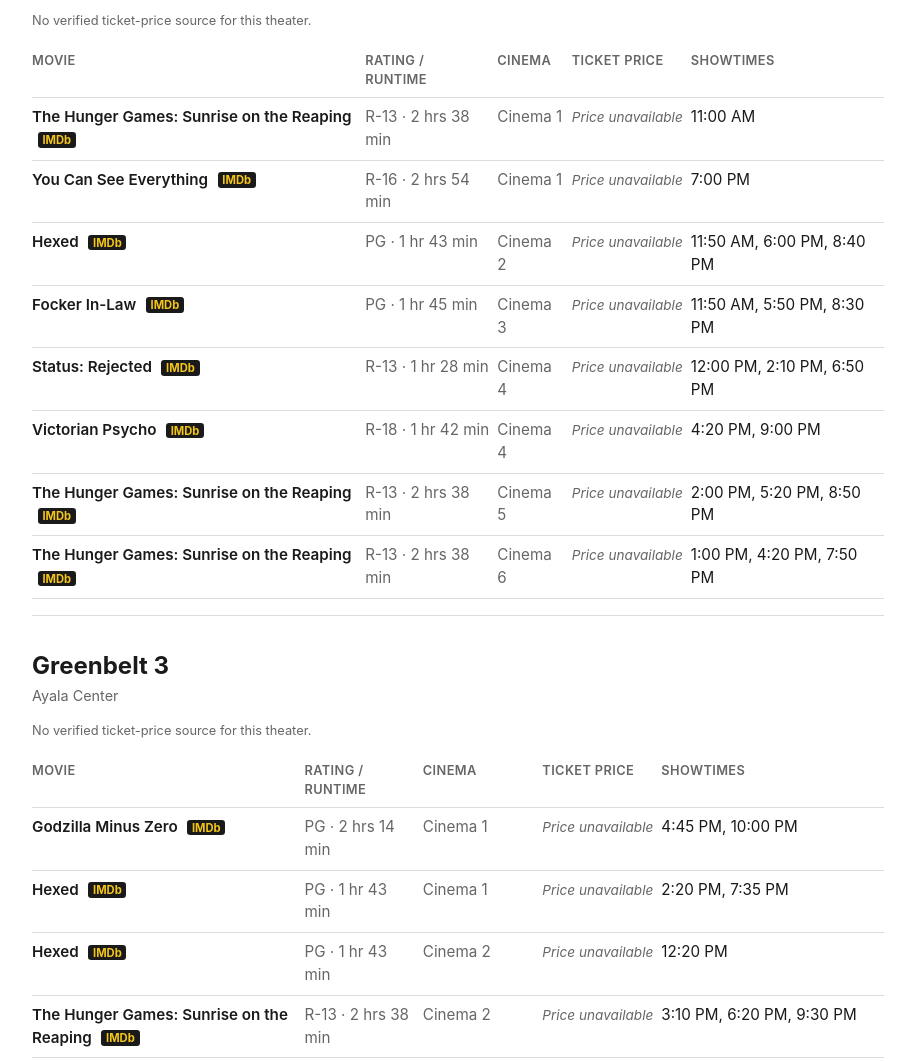
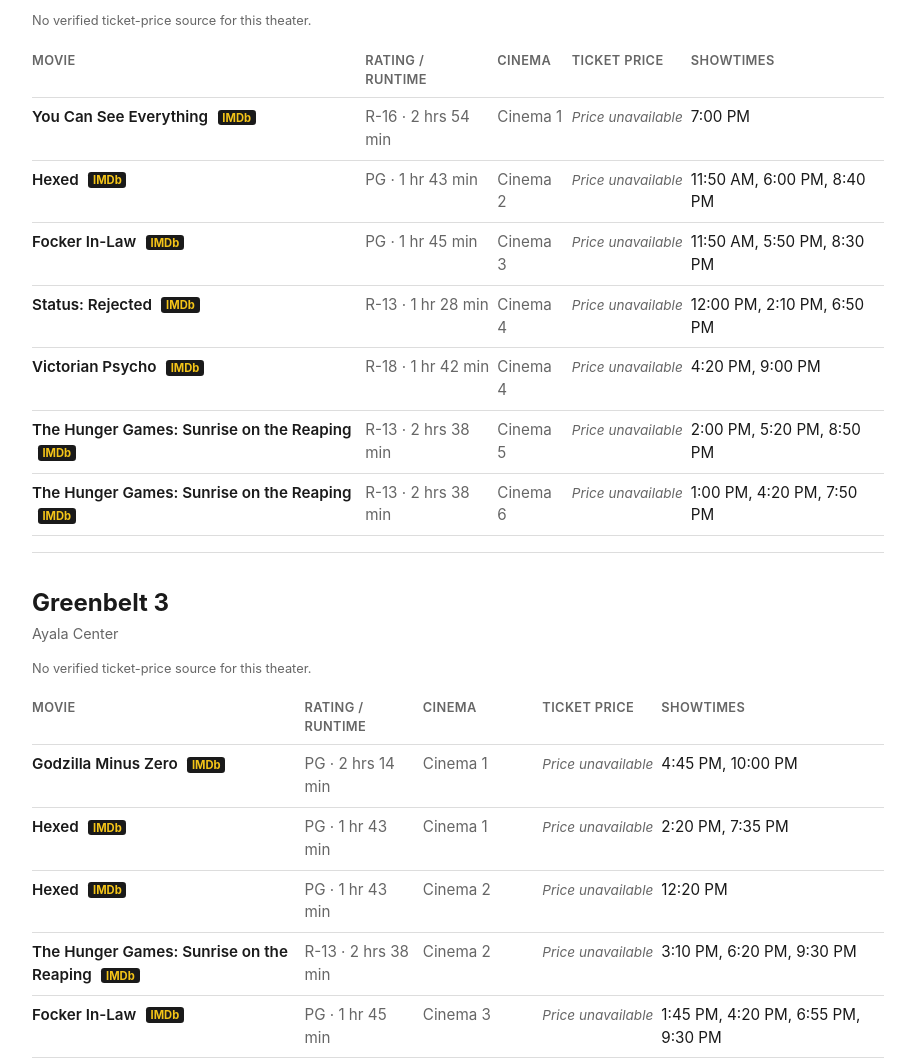
Before and after one commit to ngpestelos/nowshowing, a plain HTML site: page public/index.html in a window 1280 px wide. Shown: the part 1071-2132 px from the top of the page, without its empty margins (182-1097 px from the left). Drawn offline with Linux system fonts and the light colour scheme.

Commit message:
chore: refresh schedules 2026-11-28

```diff
--- a/public/index.html
+++ b/public/index.html
@@ -10,7 +10,7 @@
 <header class="site-header">
   <div class="header-text">
     <h1>Now Showing</h1>
-    <p class="updated">Schedules for 2026-11-28 &middot; last updated 2026-11-28 03:55 PST</p>
+    <p class="updated">Schedules for 2026-11-28 &middot; last updated 2026-11-28 11:53 PST</p>
   </div>
   <label class="city-filter">
     <span class="visually-hidden">City</span>
@@ -91,8 +91,7 @@
       <table>
         <thead><tr><th>Movie</th><th>Rating / Runtime</th><th>Cinema</th><th>Ticket Price</th><th>Showtimes</th></tr></thead>
         <tbody>
-        <tr data-title="the hunger games: sunrise on the reaping" data-cinema="cinema 1"><td class="title" data-label="Movie">The Hunger Games: Sunrise on the Reaping <a class="imdb-link" href="https://www.imdb.com/title/tt32558705/" target="_blank" rel="noopener" title="View on IMDb">IMDb</a></td><td class="meta" data-label="Rating / Runtime">R-13 &middot; 2 hrs 38 min</td><td class="cinema" data-label="Cinema">Cinema 1</td><td class="price" data-label="Ticket Price"><span class="price-unavailable" title="No verified price source for this theater/room tier">Price unavailable</span></td><td class="showtimes" data-label="Showtimes">11:00 AM</td></tr>
-<tr data-title="you can see everything" data-cinema="cinema 1"><td class="title" data-label="Movie">You Can See Everything <a class="imdb-link" href="https://www.imdb.com/title/tt45368240/" target="_blank" rel="noopener" title="View on IMDb">IMDb</a></td><td class="meta" data-label="Rating / Runtime">R-16 &middot; 2 hrs 54 min</td><td class="cinema" data-label="Cinema">Cinema 1</td><td class="price" data-label="Ticket Price"><span class="price-unavailable" title="No verified price source for this theater/room tier">Price unavailable</span></td><td class="showtimes" data-label="Showtimes">7:00 PM</td></tr>
+        <tr data-title="you can see everything" data-cinema="cinema 1"><td class="title" data-label="Movie">You Can See Everything <a class="imdb-link" href="https://www.imdb.com/title/tt45368240/" target="_blank" rel="noopener" title="View on IMDb">IMDb</a></td><td class="meta" data-label="Rating / Runtime">R-16 &middot; 2 hrs 54 min</td><td class="cinema" data-label="Cinema">Cinema 1</td><td class="price" data-label="Ticket Price"><span class="price-unavailable" title="No verified price source for this theater/room tier">Price unavailable</span></td><td class="showtimes" data-label="Showtimes">7:00 PM</td></tr>
 <tr data-title="hexed" data-cinema="cinema 2"><td class="title" data-label="Movie">Hexed <a class="imdb-link" href="https://www.imdb.com/title/tt38077943/" target="_blank" rel="noopener" title="View on IMDb">IMDb</a></td><td class="meta" data-label="Rating / Runtime">PG &middot; 1 hr 43 min</td><td class="cinema" data-label="Cinema">Cinema 2</td><td class="price" data-label="Ticket Price"><span class="price-unavailable" title="No verified price source for this theater/room tier">Price unavailable</span></td><td class="showtimes" data-label="Showtimes">11:50 AM, 6:00 PM, 8:40 PM</td></tr>
 <tr data-title="focker in-law" data-cinema="cinema 3"><td class="title" data-label="Movie">Focker In-Law <a class="imdb-link" href="https://www.imdb.com/title/tt34966140/" target="_blank" rel="noopener" title="View on IMDb">IMDb</a></td><td class="meta" data-label="Rating / Runtime">PG &middot; 1 hr 45 min</td><td class="cinema" data-label="Cinema">Cinema 3</td><td class="price" data-label="Ticket Price"><span class="price-unavailable" title="No verified price source for this theater/room tier">Price unavailable</span></td><td class="showtimes" data-label="Showtimes">11:50 AM, 5:50 PM, 8:30 PM</td></tr>
 <tr data-title="status: rejected" data-cinema="cinema 4"><td class="title" data-label="Movie">Status: Rejected <a class="imdb-link" href="https://www.imdb.com/title/tt44862514/" target="_blank" rel="noopener" title="View on IMDb">IMDb</a></td><td class="meta" data-label="Rating / Runtime">R-13 &middot; 1 hr 28 min</td><td class="cinema" data-label="Cinema">Cinema 4</td><td class="price" data-label="Ticket Price"><span class="price-unavailable" title="No verified price source for this theater/room tier">Price unavailable</span></td><td class="showtimes" data-label="Showtimes">12:00 PM, 2:10 PM, 6:50 PM</td></tr>
@@ -132,7 +131,7 @@
 <tr data-title="focker in-law" data-cinema="2"><td class="title" data-label="Movie">Focker In-Law <a class="imdb-link" href="https://www.imdb.com/title/tt34966140/" target="_blank" rel="noopener" title="View on IMDb">IMDb</a></td><td class="meta" data-label="Rating / Runtime">PG &middot; 1 hr 45 min</td><td class="cinema" data-label="Cinema">2</td><td class="price" data-label="Ticket Price">&#8369;440.00</td><td class="showtimes" data-label="Showtimes">12:00 PM, 2:20 PM, 4:40 PM, 7:00 PM, 9:20 PM</td></tr>
 <tr data-title="you can see everything" data-cinema="3"><td class="title" data-label="Movie">You Can See Everything <a class="imdb-link" href="https://www.imdb.com/title/tt45368240/" target="_blank" rel="noopener" title="View on IMDb">IMDb</a></td><td class="meta" data-label="Rating / Runtime">R-16 &middot; 2 hrs 54 min</td><td class="cinema" data-label="Cinema">3</td><td class="price" data-label="Ticket Price">&#8369;440.00</td><td class="showtimes" data-label="Showtimes">1:30 PM, 5:00 PM, 8:30 PM</td></tr>
 <tr data-title="the hunger games: sunrise on the reaping" data-cinema="4"><td class="title" data-label="Movie">The Hunger Games: Sunrise on the Reaping <a class="imdb-link" href="https://www.imdb.com/title/tt32558705/" target="_blank" rel="noopener" title="View on IMDb">IMDb</a></td><td class="meta" data-label="Rating / Runtime">R-13 &middot; 2 hrs 38 min</td><td class="cinema" data-label="Cinema">4</td><td class="price" data-label="Ticket Price">&#8369;440.00</td><td class="showtimes" data-label="Showtimes">12:00 PM, 3:10 PM, 6:20 PM, 9:30 PM</td></tr>
-<tr data-title="the hunger games: sunrise on the reaping" data-cinema="the screening room 1"><td class="title" data-label="Movie">The Hunger Games: Sunrise on the Reaping <a class="imdb-link" href="https://www.imdb.com/title/tt32558705/" target="_blank" rel="noopener" title="View on IMDb">IMDb</a></td><td class="meta" data-label="Rating / Runtime">R-13 &middot; 2 hrs 38 min</td><td class="cinema" data-label="Cinema">The Screening Room 1</td><td class="price" data-label="Ticket Price">&#8369;590.00</td><td class="showtimes" data-label="Showtimes">11:00 AM, 2:10 PM, 5:20 PM, 8:30 PM</td></tr>
+<tr data-title="the hunger games: sunrise on the reaping" data-cinema="the screening room 1"><td class="title" data-label="Movie">The Hunger Games: Sunrise on the Reaping <a class="imdb-link" href="https://www.imdb.com/title/tt32558705/" target="_blank" rel="noopener" title="View on IMDb">IMDb</a></td><td class="meta" data-label="Rating / Runtime">R-13 &middot; 2 hrs 38 min</td><td class="cinema" data-label="Cinema">The Screening Room 1</td><td class="price" data-label="Ticket Price">&#8369;590.00</td><td class="showtimes" data-label="Showtimes">11:00 AM, 2:10 PM, 8:30 PM</td></tr>
 <tr data-title="the hunger games: sunrise on the reaping" data-cinema="the screening room 2"><td class="title" data-label="Movie">The Hunger Games: Sunrise on the Reaping <a class="imdb-link" href="https://www.imdb.com/title/tt32558705/" target="_blank" rel="noopener" title="View on IMDb">IMDb</a></td><td class="meta" data-label="Rating / Runtime">R-13 &middot; 2 hrs 38 min</td><td class="cinema" data-label="Cinema">The Screening Room 2</td><td class="price" data-label="Ticket Price">&#8369;590.00</td><td class="showtimes" data-label="Showtimes">11:30 AM, 2:40 PM, 5:50 PM, 9:00 PM</td></tr>
         </tbody>
       </table>
@@ -277,11 +276,20 @@
       <table>
         <thead><tr><th>Movie</th><th>Rating / Runtime</th><th>Cinema</th><th>Ticket Price</th><th>Showtimes</th></tr></thead>
         <tbody>
-        <tr data-title="the hunger games: sunrise on the reaping" data-cinema="cinema 2"><td class="title" data-label="Movie">The Hunger Games: Sunrise on the Reaping <a class="imdb-link" href="https://www.imdb.com/title/tt32558705/" target="_blank" rel="noopener" title="View on IMDb">IMDb</a></td><td class="meta" data-label="Rating / Runtime">R-13 &middot; 2 hrs 38 min</td><td class="cinema" data-label="Cinema">Cinema 2</td><td class="price" data-label="Ticket Price"><span class="price-unavailable" title="No verified price source for this theater/room tier">Price unavailable</span></td><td class="showtimes" data-label="Showtimes">11:45 AM, 3:00 PM, 6:10 PM, 9:20 PM</td></tr>
+        <tr data-title="status: rejected" data-cinema="cinema 1"><td class="title" data-label="Movie">Status: Rejected <a class="imdb-link" href="https://www.imdb.com/title/tt44862514/" target="_blank" rel="noopener" title="View on IMDb">IMDb</a></td><td class="meta" data-label="Rating / Runtime">R-13 &middot; 1 hr 28 min</td><td class="cinema" data-label="Cinema">Cinema 1</td><td class="price" data-label="Ticket Price"><span class="price-unavailable" title="No verified price source for this theater/room tier">Price unavailable</span></td><td class="showtimes" data-label="Showtimes">3:35 PM, 9:00 PM</td></tr>
+<tr data-title="you can see everything" data-cinema="cinema 1"><td class="title" data-label="Movie">You Can See Everything <a class="imdb-link" href="https://www.imdb.com/title/tt45368240/" target="_blank" rel="noopener" title="View on IMDb">IMDb</a></td><td class="meta" data-label="Rating / Runtime">R-16 &middot; 2 hrs 54 min</td><td class="cinema" data-label="Cinema">Cinema 1</td><td class="price" data-label="Ticket Price"><span class="price-unavailable" title="No verified price source for this theater/room tier">Price unavailable</span></td><td class="showtimes" data-label="Showtimes">12:10 PM, 5:30 PM</td></tr>
+<tr data-title="the hunger games: sunrise on the reaping" data-cinema="cinema 2"><td class="title" data-label="Movie">The Hunger Games: Sunrise on the Reaping <a class="imdb-link" href="https://www.imdb.com/title/tt32558705/" target="_blank" rel="noopener" title="View on IMDb">IMDb</a></td><td class="meta" data-label="Rating / Runtime">R-13 &middot; 2 hrs 38 min</td><td class="cinema" data-label="Cinema">Cinema 2</td><td class="price" data-label="Ticket Price"><span class="price-unavailable" title="No verified price source for this theater/room tier">Price unavailable</span></td><td class="showtimes" data-label="Showtimes">11:45 AM, 3:00 PM, 6:10 PM, 9:20 PM</td></tr>
 <tr data-title="laya" data-cinema="cinema 4"><td class="title" data-label="Movie">Laya</td><td class="meta" data-label="Rating / Runtime">R-13 &middot; 1 hr 52 min</td><td class="cinema" data-label="Cinema">Cinema 4</td><td class="price" data-label="Ticket Price"><span class="price-unavailable" title="No verified price source for this theater/room tier">Price unavailable</span></td><td class="showtimes" data-label="Showtimes">4:00 PM, 9:45 PM</td></tr>
 <tr data-title="the hunger games: sunrise on the reaping" data-cinema="cinema 4"><td class="title" data-label="Movie">The Hunger Games: Sunrise on the Reaping <a class="imdb-link" href="https://www.imdb.com/title/tt32558705/" target="_blank" rel="noopener" title="View on IMDb">IMDb</a></td><td class="meta" data-label="Rating / Runtime">R-13 &middot; 2 hrs 38 min</td><td class="cinema" data-label="Cinema">Cinema 4</td><td class="price" data-label="Ticket Price"><span class="price-unavailable" title="No verified price source for this theater/room tier">Price unavailable</span></td><td class="showtimes" data-label="Showtimes">12:40 PM, 6:30 PM</td></tr>
-<tr data-title="look back" data-cinema="cinema 5"><td class="title" data-label="Movie">Look Back <a class="imdb-link" href="https://www.imdb.com/title/tt39094466/" target="_blank" rel="noopener" title="View on IMDb">IMDb</a></td><td class="meta" data-label="Rating / Runtime">PG &middot; 1 hr 40 min</td><td class="cinema" data-label="Cinema">Cinema 5</td><td class="price" data-label="Ticket Price"><span class="price-unavailable" title="No verified price source for this theater/room tier">Price unavailable</span></td><td class="showtimes" data-label="Showtimes">12:00 PM, 5:00 PM</td></tr>
+<tr data-title="look back" data-cinema="cinema 5"><td class="title" data-label="Movie">Look Back <a class="imdb-link" href="https://www.imdb.com/title/tt39094466/" target="_blank" rel="noopener" title="View on IMDb">IMDb</a></td><td class="meta" data-label="Rating / Runtime">PG &middot; 1 hr 40 min</td><td class="cinema" data-label="Cinema">Cinema 5</td><td class="price" data-label="Ticket Price"><span class="price-unavailable" title="No verified price source for this theater/room tier">Price unavailable</span></td><td class="showtimes" data-label="Showtimes">12:00 PM, 5:00 PM, 9:45 PM</td></tr>
+<tr data-title="remember" data-cinema="cinema 5"><td class="title" data-label="Movie">Remember <a class="imdb-link" href="https://www.imdb.com/title/tt43454326/" target="_blank" rel="noopener" title="View on IMDb">IMDb</a></td><td class="meta" data-label="Rating / Runtime">PG &middot; 1 hr 51 min</td><td class="cinema" data-label="Cinema">Cinema 5</td><td class="price" data-label="Ticket Price"><span class="price-unavailable" title="No verified price source for this theater/room tier">Price unavailable</span></td><td class="showtimes" data-label="Showtimes">2:20 PM, 7:15 PM</td></tr>
+<tr data-title="focker in-law" data-cinema="cinema 6"><td class="title" data-label="Movie">Focker In-Law <a class="imdb-link" href="https://www.imdb.com/title/tt34966140/" target="_blank" rel="noopener" title="View on IMDb">IMDb</a></td><td class="meta" data-label="Rating / Runtime">PG &middot; 1 hr 45 min</td><td class="cinema" data-label="Cinema">Cinema 6</td><td class="price" data-label="Ticket Price"><span class="price-unavailable" title="No verified price source for this theater/room tier">Price unavailable</span></td><td class="showtimes" data-label="Showtimes">11:00 AM, 4:00 PM, 9:00 PM</td></tr>
+<tr data-title="pee mak" data-cinema="cinema 6"><td class="title" data-label="Movie">Pee Mak <a class="imdb-link" href="https://www.imdb.com/title/tt44112588/" target="_blank" rel="noopener" title="View on IMDb">IMDb</a></td><td class="meta" data-label="Rating / Runtime">PG &middot; </td><td class="cinema" data-label="Cinema">Cinema 6</td><td class="price" data-label="Ticket Price"><span class="price-unavailable" title="No verified price source for this theater/room tier">Price unavailable</span></td><td class="showtimes" data-label="Showtimes">1:30 PM, 6:30 PM</td></tr>
 <tr data-title="hexed" data-cinema="cinema 7"><td class="title" data-label="Movie">Hexed <a class="imdb-link" href="https://www.imdb.com/title/tt38077943/" target="_blank" rel="noopener" title="View on IMDb">IMDb</a></td><td class="meta" data-label="Rating / Runtime">PG &middot; 1 hr 43 min</td><td class="cinema" data-label="Cinema">Cinema 7</td><td class="price" data-label="Ticket Price"><span class="price-unavailable" title="No verified price source for this theater/room tier">Price unavailable</span></td><td class="showtimes" data-label="Showtimes">11:30 AM, 2:00 PM, 4:30 PM, 7:00 PM, 9:30 PM</td></tr>
+<tr data-title="godzilla minus zero" data-cinema="director&#x27;s club cinema 1"><td class="title" data-label="Movie">Godzilla Minus Zero <a class="imdb-link" href="https://www.imdb.com/title/tt34384661/" target="_blank" rel="noopener" title="View on IMDb">IMDb</a></td><td class="meta" data-label="Rating / Runtime">PG &middot; 2 hrs 14 min</td><td class="cinema" data-label="Cinema">Director&#x27;s Club Cinema 1</td><td class="price" data-label="Ticket Price"><span class="price-unavailable" title="No verified price source for this theater/room tier">Price unavailable</span></td><td class="showtimes" data-label="Showtimes">1:45 PM, 6:40 PM</td></tr>
+<tr data-title="victorian psycho" data-cinema="director&#x27;s club cinema 1"><td class="title" data-label="Movie">Victorian Psycho <a class="imdb-link" href="https://www.imdb.com/title/tt34374553/" target="_blank" rel="noopener" title="View on IMDb">IMDb</a></td><td class="meta" data-label="Rating / Runtime">R-18 &middot; 1 hr 42 min</td><td class="cinema" data-label="Cinema">Director&#x27;s Club Cinema 1</td><td class="price" data-label="Ticket Price"><span class="price-unavailable" title="No verified price source for this theater/room tier">Price unavailable</span></td><td class="showtimes" data-label="Showtimes">11:30 AM, 4:30 PM, 9:30 PM</td></tr>
+<tr data-title="hexed" data-cinema="director&#x27;s club cinema 2"><td class="title" data-label="Movie">Hexed <a class="imdb-link" href="https://www.imdb.com/title/tt38077943/" target="_blank" rel="noopener" title="View on IMDb">IMDb</a></td><td class="meta" data-label="Rating / Runtime">PG &middot; 1 hr 43 min</td><td class="cinema" data-label="Cinema">Director&#x27;s Club Cinema 2</td><td class="price" data-label="Ticket Price"><span class="price-unavailable" title="No verified price source for this theater/room tier">Price unavailable</span></td><td class="showtimes" data-label="Showtimes">3:30 PM, 9:00 PM</td></tr>
+<tr data-title="wildwood" data-cinema="director&#x27;s club cinema 2"><td class="title" data-label="Movie">Wildwood <a class="imdb-link" href="https://www.imdb.com/title/tt2056785/" target="_blank" rel="noopener" title="View on IMDb">IMDb</a></td><td class="meta" data-label="Rating / Runtime">R-13 &middot; 2 hrs 10 min</td><td class="cinema" data-label="Cinema">Director&#x27;s Club Cinema 2</td><td class="price" data-label="Ticket Price"><span class="price-unavailable" title="No verified price source for this theater/room tier">Price unavailable</span></td><td class="showtimes" data-label="Showtimes">12:30 PM, 6:00 PM</td></tr>
 <tr data-title="the further mis-adventures of cliff booth" data-cinema="imax"><td class="title" data-label="Movie">The Further Mis-Adventures of Cliff Booth <a class="imdb-link" href="https://www.imdb.com/title/tt36408401/" target="_blank" rel="noopener" title="View on IMDb">IMDb</a></td><td class="meta" data-label="Rating / Runtime">R-16 &middot; 2 hrs 21 min</td><td class="cinema" data-label="Cinema">IMAX</td><td class="price" data-label="Ticket Price"><span class="price-unavailable" title="No verified price source for this theater/room tier">Price unavailable</span></td><td class="showtimes" data-label="Showtimes">11:30 AM, 2:30 PM, 5:45 PM, 9:00 PM</td></tr>
         </tbody>
       </table>
```
